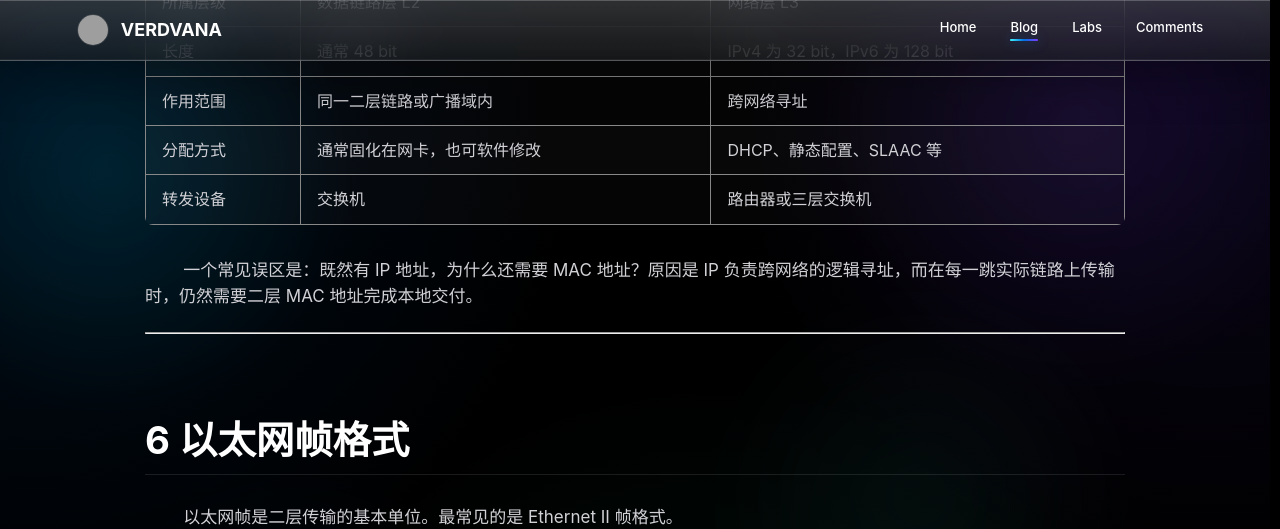
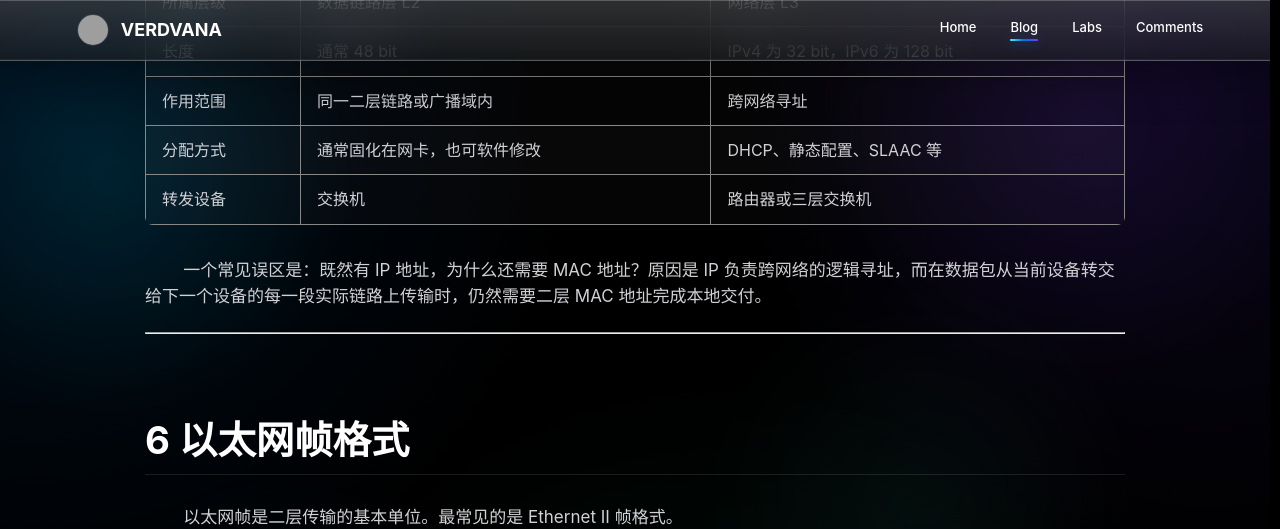
Before and after one commit to Verdvana/Verdvana.github.io, a Jekyll site: the page built from _posts/2026-6-3-以太网基础知识.md, in a window 1280 px wide and 900 px high, scrolled down 8825 px, cut to the strip 0-529 px from the top of the window. Built offline with Jekyll 4.4.1, drawn with Linux system fonts in a browser that asks for light colours; comment, search, counter and statistics services are not loaded; some of the changed text lies outside the part shown; grey boxes are pictures that could not be loaded.

Commit message:
docs: refine Ethernet posts wording and tags
Clarify MAC address usage across each link hop in the Ethernet basics post, and simplify the hardware learning roadmap metadata by removing extra tags.

```diff
--- a/_posts/2026-6-3-以太网基础知识.md
+++ b/_posts/2026-6-3-以太网基础知识.md
@@ -212,7 +212,7 @@ HTTP 数据
 | 分配方式 | 通常固化在网卡，也可软件修改 | DHCP、静态配置、SLAAC 等 |
 | 转发设备 | 交换机 | 路由器或三层交换机 |
 
-&#160; &#160; &#160; &#160; 一个常见误区是：既然有 IP 地址，为什么还需要 MAC 地址？原因是 IP 负责跨网络的逻辑寻址，而在每一跳实际链路上传输时，仍然需要二层 MAC 地址完成本地交付。
+&#160; &#160; &#160; &#160; 一个常见误区是：既然有 IP 地址，为什么还需要 MAC 地址？原因是 IP 负责跨网络的逻辑寻址，而在数据包从当前设备转交给下一个设备的每一段实际链路上传输时，仍然需要二层 MAC 地址完成本地交付。
 
 ----
 
```
Also changed, not shown: _posts/2026-6-4-以太网硬件芯片深入学习路线.md (+0 -4 lines).
